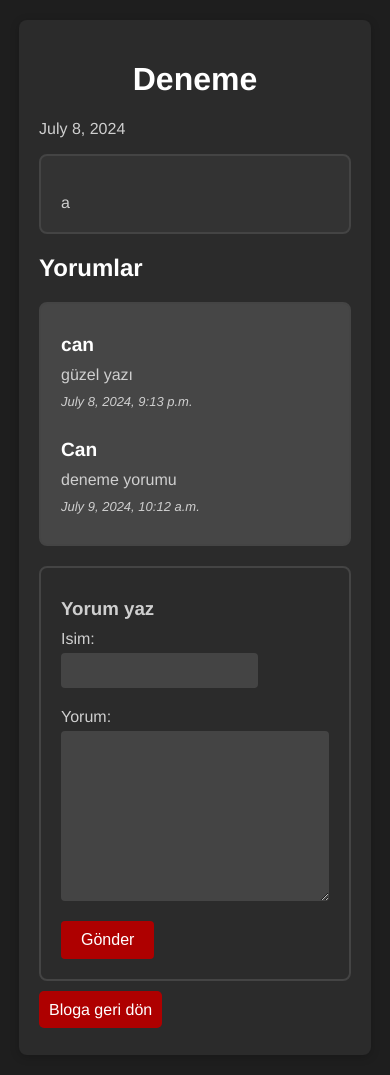
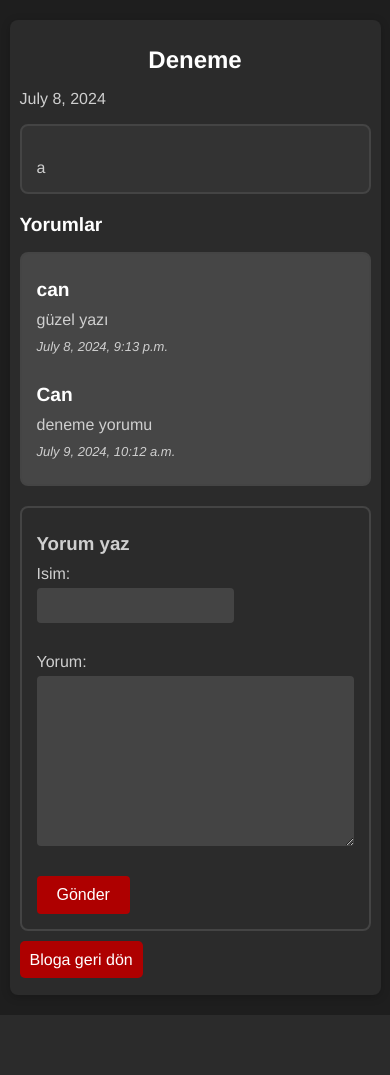
Before and after one commit to cankocman/django-blog, a Django app: page /blog/2/ in a window 390 px wide. After the commit the page ends 1015 px from the top, so only its background shows below. Run offline with Django 5.2, Linux system fonts and the light colour scheme; data comes from the database, SQL or seed files in the repository.

Commit message:
responsiveness

```diff
--- a/blog/templates/blog/blog_detail.html
+++ b/blog/templates/blog/blog_detail.html
@@ -12,6 +12,7 @@
         }
         .container {
             width: 80%;
+            max-width: 1200px;
             margin: 20px auto;
             padding: 20px;
             background-color: #2b2b2b;
@@ -68,6 +69,7 @@
             border-radius: 4px;
             background-color: #444;
             color: #cfcfcf;
+            margin-bottom: 10px;
         }
         .comment-form form button {
             padding: 10px 20px;
@@ -97,6 +99,24 @@
 
         #form-group-isim {
             width: fit-content;
+        }
+
+        @media (max-width: 768px) {
+            .container {
+                width: 90%;
+                padding: 10px;
+            }
+            .content, .comments, .comment-form {
+                padding: 15px;
+            }
+        }
+        @media (max-width: 480px) {
+            h1 {
+                font-size: 1.5em;
+            }
+            h2 {
+                font-size: 1.2em;
+            }
         }
     </style>
 </head>
```
Also changed, not shown: blog/templates/blog/blog_list.html (+18 -0 lines).
